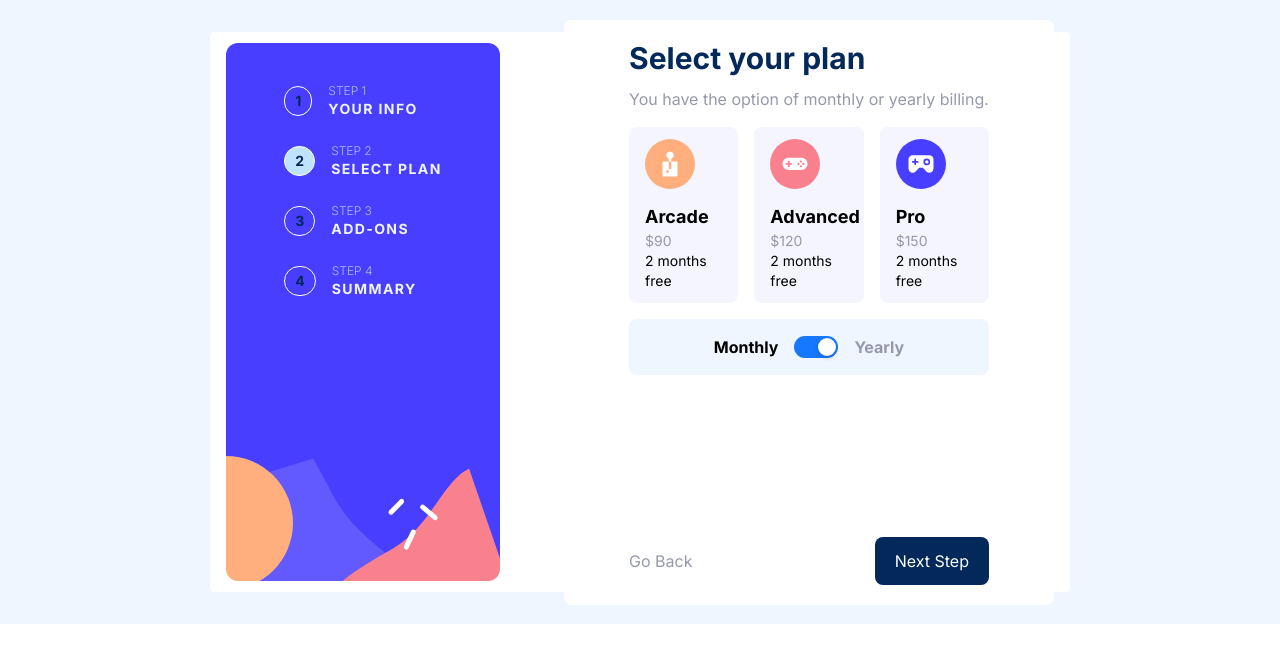
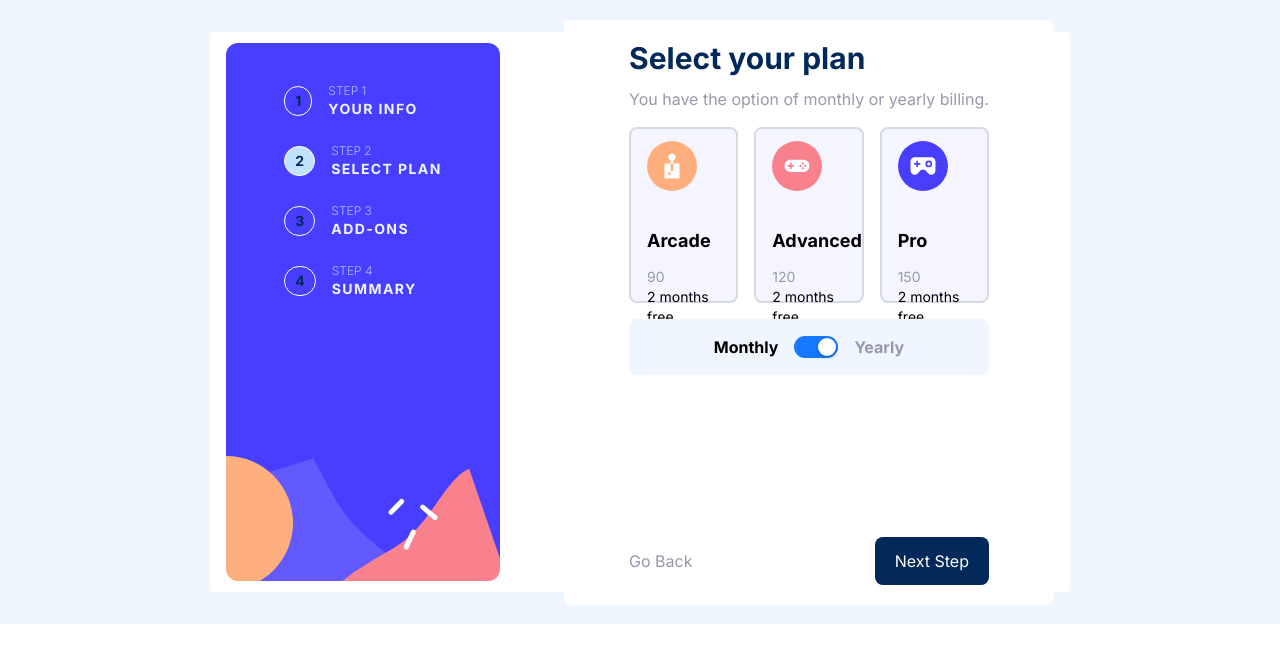
Before and after one commit to chiomaubaezuonu/multi-forms-project, a Next.js app: page /plan in a window 1280 px wide. Both pictures are taken after a click on the switch 816 px from the left and 346 px from the top of the page. Shown: the top 662 px of the page. Built offline with nearby package versions, Linux system fonts and the light colour scheme.

Commit message:
Added prices for all plans to store file

```diff
--- a/app/Context/store.tsx
+++ b/app/Context/store.tsx
@@ -5,15 +5,21 @@ interface ContextProps {
     online: boolean,
     largerStorage: boolean,
     customizable: boolean,
-    monthlyArcade: number,
-    monthlyAdvanced: number,
-    monthlyPro: number,
-    yearlyArcade: number,
-    yearlyAdvanced: number,
-    yearlyPro: number,
+    monthlyArcade: boolean,
+    monthlyAdvanced: boolean,
+    monthlyPro: boolean,
+    yearlyArcade: boolean,
+    yearlyAdvanced: boolean,
+    yearlyPro: boolean,
     setOnline: (newOnline: boolean) => void,
     setLargerStorage: (newLargerStorage: boolean) => void,
-    setCustomizable:(newCustomizable: boolean) => void
+    setCustomizable:(newCustomizable: boolean) => void,
+    setMonthlyArcade: (newMonthlyArcade : boolean) => void,
+    setMonthlyAdvanced: (newMonthlyArcade : boolean) => void,
+    setMonthlyPro: (newMonthlyPro : boolean) => void,
+    setYearlyArcade: (newYearlyArcade : boolean) => void,
+    setYearlyAdvanced:(newYearlyAdvanced : boolean) => void,
+    setYearlyPro:(newYearlyPro : boolean) => void,
 
 }
 
@@ -21,53 +27,35 @@ const GlobalContext = createContext<ContextProps>({
     online: false,
     largerStorage: false,
     customizable: false,
-    monthlyArcade: 9,
-    monthlyAdvanced: 9,
-    monthlyPro: 15,
-    yearlyArcade: 90,
-    yearlyAdvanced: 120,
-    yearlyPro: 150,
+    monthlyArcade: false,
+    monthlyAdvanced: false,
+    monthlyPro: false,
+    yearlyArcade: false,
+    yearlyAdvanced: false,
+    yearlyPro: false,
     setOnline: () => { },
     setLargerStorage: () => { },
     setCustomizable: () => { },
+    setMonthlyArcade: () => { },
+    setMonthlyAdvanced: () => { },
+    setMonthlyPro: () => { },
+    setYearlyArcade: () => { },
+    setYearlyAdvanced: () => { },
+    setYearlyPro: () => { },
 })
 
 export const GlobalContextProvider: FunctionComponent<{ children: ReactNode }> = ({ children }) => {
     const [online, setOnline] = useState(false)
     const [largerStorage, setLargerStorage] = useState(false)
     const [customizable, setCustomizable] = useState(false)
-    const [monthlyArcade, setMonthlyArcade] = useState(9)
-    const [monthlyAdvanced, setMonthlyAdvanced] = useState(9)
-    const [monthlyPro, SetMonthlyPro] = useState(15)
-    const [yearlyArcade, setYearlyArcade] = useState(90)
-    const [yearlyAdvanced, setYearlyAdvanced] = useState(120)
-    const [yearlyPro, setYearlyPro] = useState(150)
+    const [monthlyArcade, setMonthlyArcade] = useState(false)
+    const [monthlyAdvanced, setMonthlyAdvanced] = useState(false)
+    const [monthlyPro, setMonthlyPro] = useState(false)
+    const [yearlyArcade, setYearlyArcade] = useState(false)
+    const [yearlyAdvanced, setYearlyAdvanced] = useState(false)
+    const [yearlyPro, setYearlyPro] = useState(false)
 
 
-    // const updateLStorage = (newValue: number) => {
-    //     setLargerStorage(newValue)
-    // }
-    // const updateCustomizable = (newValue: number) => {
-    //     setCustomizable(newValue)
-    // }
-    const updateMoArcade = (newValue: number) => {
-        setMonthlyArcade(newValue)
-    }
-    const updateMoAdvanced = (newValue: number) => {
-        setMonthlyAdvanced(newValue)
-    }
-    const updateMoPro = (newValue: number) => {
-        SetMonthlyPro(newValue)
-    }
-    const updateYrArcade = (newValue: number) => {
-        setYearlyArcade(newValue)
-    }
-    const updateYrAdvanced = (newValue: number) => {
-        setYearlyAdvanced(newValue)
-    }
-    const updateYrPro = (newValue: number) => {
-        setYearlyPro(newValue)
-    }
 
     const contextValue = {
         online,
@@ -80,27 +68,18 @@ export const GlobalContextProvider: FunctionComponent<{ children: ReactNode }> =
         yearlyAdvanced,
         yearlyPro,
         // ... other values
+
+        // ... other state setter functions
         setOnline,
         setLargerStorage,
         setCustomizable,
-        // ... other update functionss
-        updateMoArcade,
-        updateMoAdvanced,
-        updateMoPro,
-        updateYrArcade,
-        updateYrAdvanced,
-        updateYrPro
+        setMonthlyArcade,
+        setMonthlyAdvanced,
+        setMonthlyPro,
+        setYearlyArcade,
+        setYearlyAdvanced,
+        setYearlyPro
     };
-
-    // let online = 1
-    // let largerStorage = 2;
-    // let customizable = 2;
-    // let monthlyArcade = 9;
-    // let monthlyAdvanced = 9;
-    // let monthlyPro = 15
-    // let yearlyArcade = 90;
-    // let yearlyAdvanced = 120
-    // let yearlyPro = 150
 
     return (
         // <GlobalContext.Provider value={{ online, largerStorage, customizable, monthlyArcade, monthlyAdvanced, monthlyPro, yearlyArcade, yearlyAdvanced, yearlyPro }}>
--- a/app/plan/page.tsx
+++ b/app/plan/page.tsx
@@ -11,8 +11,44 @@ import { useGlobalContext } from '../Context/store';
 
 const Plan = () => {
 
-    const { monthlyArcade, monthlyAdvanced, monthlyPro, yearlyArcade, yearlyAdvanced, yearlyPro } = useGlobalContext();
+    type planData = {
+        image: string,
+        plan: string,
+        monthlyPrice: number,
+        yearlyPrice: number,
+        duration: string
+    }
+
+    const plans = [
+        {
+            image: "/images/arcade.svg",
+            plan: "Arcade",
+            monthlyPrice: 9,
+            yearlyPrice: 90,
+            duration: "2 months free"
+
+        },
+        {
+            image: "/images/advanced.svg",
+            plan: "Advanced",
+            monthlyPrice: 12,
+            yearlyPrice: 120,
+            duration: "2 months free"
+
+        },
+        {
+            image: "/images/pro.svg",
+            plan: "Pro",
+            monthlyPrice: 15,
+            yearlyPrice: 150,
+            duration: "2 months free"
+
+        }
+    ]
+
+    const { monthlyArcade, setMonthlyArcade, monthlyAdvanced, setMonthlyAdvanced, monthlyPro, setMonthlyPro, yearlyArcade, yearlyAdvanced, yearlyPro } = useGlobalContext();
     const [toggleOn, setToggleOn] = useState(false)
+    const [monthly, setMonthly] = useState<planData[]>()
     const [yearly, setYearly] = useState(false)
     const [border1, setBorder1] = useState(false)
     const [border2, setBorder2] = useState(false)
@@ -27,6 +63,14 @@ const Plan = () => {
             setYearly(false)
         }
     };
+    const handlePlan = () => {
+        plans.map((plan) => {
+            if (plan.monthlyPrice === 9){
+                setBorder1(true)
+                setMonthlyArcade(true)
+            }
+        })
+    }
     return (
         <div className="rounded-lg shadow-lg md:shadow-none z-10 flex-1 p-5 bg-white  absolute top-40 md:top-0 w-80 md:relative ">
             <div className="flex flex-col md:shadow-none gap-4 mx-auto h-full md:w-4/5">
@@ -35,32 +79,33 @@ const Plan = () => {
                     <p className="text-[#9699AB] mt-[0.688rem] text-base">You have the option of monthly or yearly billing.</p>
                 </div>
                 <div className='grid md:grid-cols-3 gap-4'>
-                    <div onClick={() => setBorder1(true)} className={`bg-[#473dff0d]  ${border1 ? 'border-[#473dff]' : 'border-[#d6d9e6]'} text-sm rounded-lg w-full border-[0.063] cursor-pointer flex md:flex-col h-[5.75rem] py-3 md:h-[11rem] p-4 gap-3 duration-200`}>
-
-                        <label
-                            htmlFor="Arcade">
-                            <Image width={50} height={50} src="/images/arcade.svg" alt='arcade' />
-                        </label>
+                    {
+                        plans.map((plan, index) => (
+                            <div key={index} onClick={handlePlan} className={`bg-[#473dff0d]  ${border1 ? 'border-[#473dff]' : 'border-[#d6d9e6]'} hover:border-[#473dff] border-2 text-sm rounded-lg w-full border-[0.063] cursor-pointer flex md:flex-col h-[5.75rem] py-3 md:h-[11rem] p-4 gap-3 duration-200`}>
+                                <Image width={50} height={50} src={plan.image} alt='arcade' />
+                                <p className='text-[#0229A] font-bold text-lg mt-6'>{plan.plan}</p>
                                 <div className='mt-auto'>
                                     {yearly ?
                                         <div>
-                                    <p className='text-[#0229A] font-bold text-lg'>Arcade</p>
-                                    <p className='text-sm text-[#9699ab]'>{`$${yearlyArcade}`}</p>
-                                    <p className="text-[02295A] text-sm"> 2 months free </p>
+                                            <p className='text-sm text-[#9699ab]'>{plan.yearlyPrice}</p>
+                                            <p className="text-[02295A] text-sm">{plan.duration}</p>
                                         </div>
                                         :
                                         <div>
-                                    <p className='text-[#0229A] font-bold text-lg'>Arcade</p>
-                                    <p className='text-[#9699ab] text-sm'>{`$${monthlyArcade}/mo`}</p>
+                                            <p className='text-[#9699ab] text-sm'>{plan.monthlyPrice}</p>
                                         </div>
                                     }
                                 </div>
                             </div>
+                        ))
+                    }
 
-                    <div onClick={() => {
+                    {/* <div onClick={() => {
                         setBorder1(false)
                         setBorder2(true)
-                    }} className={`bg-[#473dff0d] ${border2 ? 'border-[#473dff]' : 'border-[#d6d9e6]'} text-sm rounded-lg w-full border-[0.063] cursor-pointer flex md:flex-col py-3 h-[5.75rem] md:h-[11rem] p-4 gap-3 duration-200`}>
+                        setBorder3(false)
+                        setMonthlyAdvanced(true)
+                    }} className={`bg-[#473dff0d] ${border2 ? 'border-[#473dff]' : 'border-[#d6d9e6]'} hover:border-[#473dff] border-2 text-sm rounded-lg w-full border-[0.063] cursor-pointer flex md:flex-col py-3 h-[5.75rem] md:h-[11rem] p-4 gap-3 duration-200`}>
                         <label htmlFor="Advanced">
                             <Image width={50} height={50} src="/images/advanced.svg" alt='arcade' />
                         </label>
@@ -84,7 +129,7 @@ const Plan = () => {
                         setBorder2(false)
                         setBorder3(true)
                     }}
-                        className={`bg-[#473dff0d] ${border3 ? 'border-[#473dff]' : 'border-[#d6d9e6]'} text-sm rounded-lg w-full border-[0.063] cursor-pointer flex md:flex-col py-3 h-[5.75rem] md:h-[11rem] p-4 gap-3 duration-200`}>
+                        className={`bg-[#473dff0d] ${border3 ? 'border-[#473dff]' : 'border-[#d6d9e6]'} hover:border-[#473dff] border-2 text-sm rounded-lg w-full border-[0.063] cursor-pointer flex md:flex-col py-3 h-[5.75rem] md:h-[11rem] p-4 gap-3 duration-200`}>
                         <label htmlFor="pro">
                             <Image width={50} height={50} src="/images/pro.svg" alt='arcade' />
                         </label>
@@ -102,7 +147,7 @@ const Plan = () => {
                                 </div>
                             }
                         </div>
-                    </div>
+                    </div>  */}
                 </div>
                 <div className='py-4 x-5 rounded-lg bg-[#F0F6FF] md:col-span-3'>
                     <div className='flex gap-4 items-center justify-center'>
--- a/app/summary/page.tsx
+++ b/app/summary/page.tsx
@@ -4,7 +4,7 @@ import React from 'react'
 import { useGlobalContext } from '../Context/store';
 
 const Summary = () => {
-    const { online, largerStorage, customizable, monthlyArcade, monthlyAdvanced, monthlyPro, yearlyArcade, yearlyAdvanced, yearlyPro } = useGlobalContext();
+    const { online, setOnline, largerStorage, setLargerStorage, customizable, setCustomizable, monthlyArcade, setMonthlyArcade, monthlyAdvanced, monthlyPro, yearlyArcade, yearlyAdvanced, yearlyPro } = useGlobalContext();
 
     return (
         <div className="rounded-lg shadow-lg md:shadow-none z-10 flex-1 p-5 bg-white">
@@ -19,13 +19,27 @@ const Summary = () => {
                             <p className='text-[#02295A] text-base  font-bold'>Pro (Yearly)</p>
                             <button className='text-[#9699AB] text-base cursor-pointer underline hover:text-[#473DFF]'><Link href='/plan'>Change</Link></button>
                         </div>
-                        <p className='font-bold text-[#02295A] text-base'>$150/yr</p>
+                        <p className='font-bold text-[#02295A] text-base'>${monthlyArcade ? 90 : ""}/yr</p>
                     </div>
                     <div className='grid pt-4 border-t border-accent-200 gap-2'>
-                        <div className='flex justify-between items-center'>
-                            <p className='text-[#9699AB] text-base'>Online service</p>
-                            <p className='text-[#02295A] text-base'>+$10/yr</p>
-                        </div>
+                        {online &&
+                            <div className='flex justify-between items-center'>
+                                <p className='text-[#9699AB] text-base'>Online service</p>
+                                <p className='text-[#02295A] text-base'>+${online ? 1 : ""}/yr</p>
+                            </div>
+                        }
+                        {largerStorage &&
+                            <div className='flex justify-between items-center'>
+                                <p className='text-[#9699AB] text-base'>Larger storage</p>
+                                <p className='text-[#02295A] text-base'>+S{largerStorage ? 2 : ""}/mo</p>
+                            </div>
+                        }
+                        {customizable &&
+                            <div className='flex justify-between items-center'>
+                                <p className='text-[#9699AB] text-base'>Customizable</p>
+                                <p className='text-[#02295A] text-base'>+${customizable ? 2 : ""}/yr</p>
+                            </div>
+                        }
                     </div>
                 </div>
 
```
Lines whose indentation alone changed are shown as unchanged.
